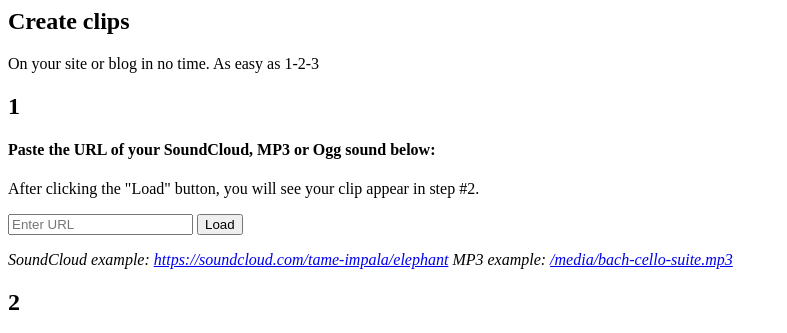
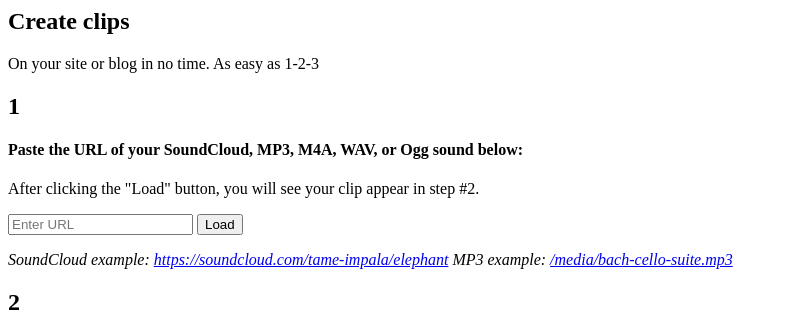
Before and after one commit to NUKnightLab/soundcite, a Flask app: template website/templates/_create.html in a window 1280 px wide. Shown: the top 333 px of the page, without its empty margins (0-787 px from the left). Run offline with Flask 2, Linux system fonts and the light colour scheme; the template is opened without the code that fills it, so the values that code supplies are empty.

Commit message:
clarify that M4A and WAV work also

```diff
--- a/website/faq.json
+++ b/website/faq.json
@@ -12,7 +12,7 @@
   {
     "slug": "other-audio",
     "question": "Can I use an audio source other than SoundCloud?",
-    "answer": "SoundCite will also work with MP3 and Ogg clips that are hosted on your own server."
+    "answer": "SoundCite will also work with MP3, M4A, WAV and Ogg clips that are hosted on your own server."
   },
   {
     "slug": "soundcite-on-ios",
--- a/website/templates/_create.html
+++ b/website/templates/_create.html
@@ -8,7 +8,7 @@
   <div class="row-fluid step">
     <h2 class="span1">1</h2>
     <div class="span11">
-      <h4>Paste the URL of your SoundCloud, MP3 or Ogg sound below:</h4>
+      <h4>Paste the URL of your SoundCloud, MP3, M4A, WAV, or Ogg sound below:</h4>
       <p>After clicking the "Load" button, you will see your clip appear in step #2.</p>
       <form class="form-inline" onsubmit="return false;">
         <input type="search" id="url" class="urlBox" value="" placeholder="Enter URL">
--- a/website/templates/_faq.html
+++ b/website/templates/_faq.html
@@ -55,7 +55,7 @@
       </div>
       <div id="other-audio" class="accordion-body collapse">
         <div class="accordion-inner">
-          SoundCite will also work with MP3 and Ogg clips that are hosted on your own server.
+          SoundCite will also work with MP3, M4A, WAV and Ogg clips that are hosted on your own server.
         </div>
       </div>
     </div>
```
